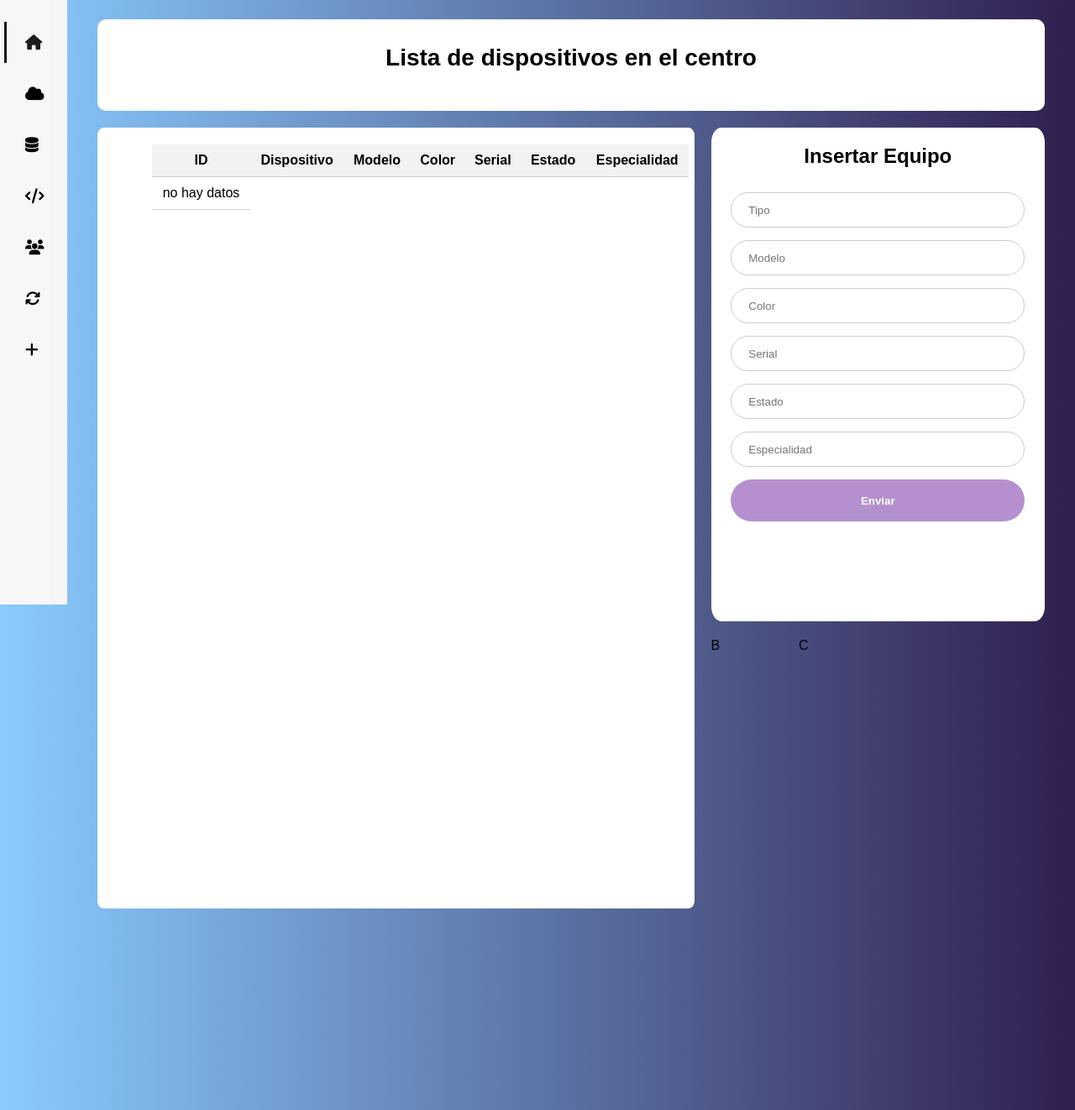
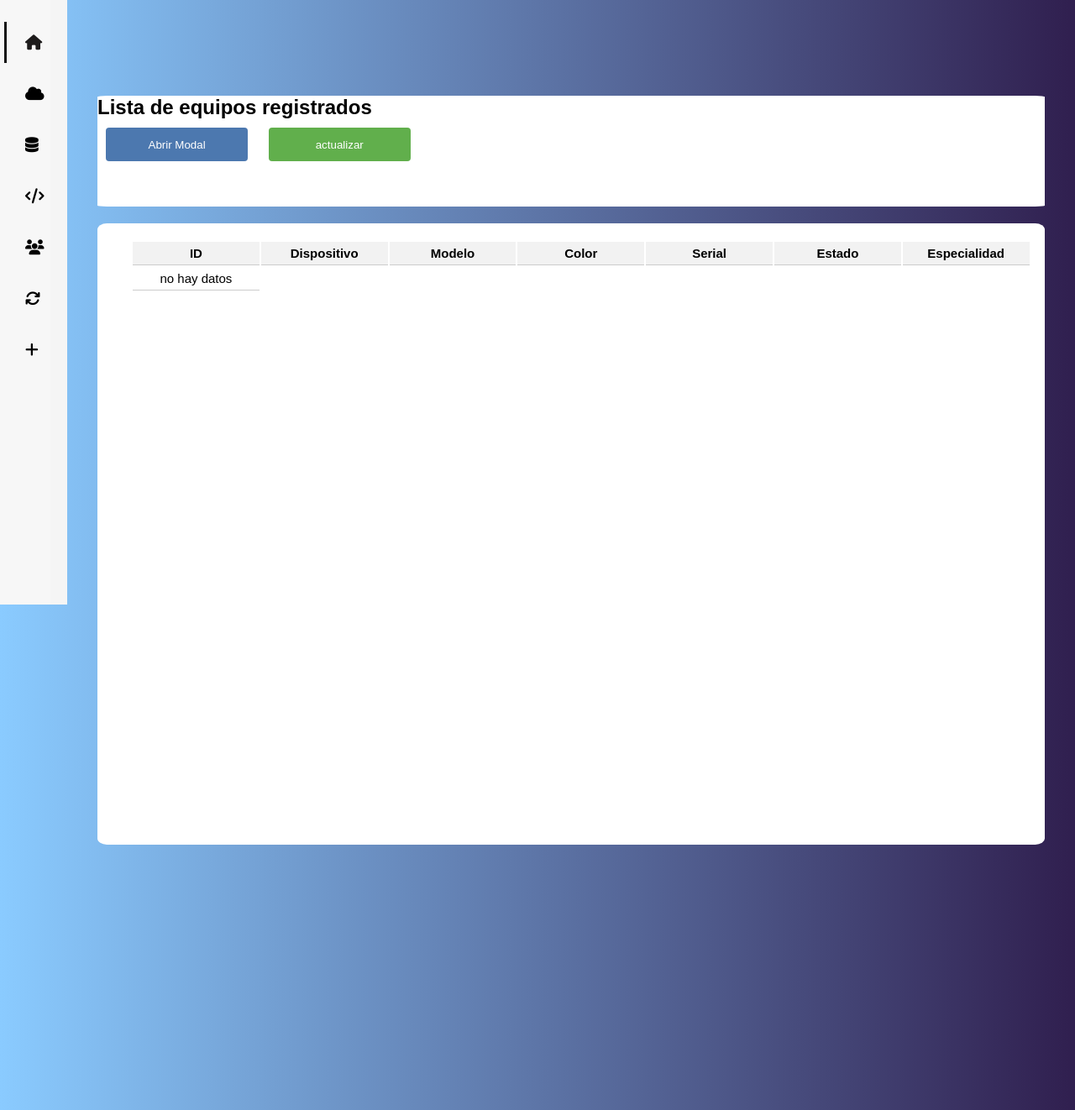
Before and after one commit to Dan2001afk/Proyecto_ICED_con_DJANGO, a Django app: page /Equipo in a window 1280 px wide. Shown: the part 80-1402 px from the top of the page at 84% size. Run offline with Django 4.2, Linux system fonts and the light colour scheme; data that the repository does not hold is empty; some libraries are stand-ins or nearby versions.

Commit message:
actualizacion de crud y diseño en equipos by danighost61

```diff
--- a/Invetario_ICED/AppInventario_ICED/static/css/Equipo.css
+++ b/Invetario_ICED/AppInventario_ICED/static/css/Equipo.css
@@ -109,7 +109,6 @@ header{
   transition: color 300ms;
 }
 
-
 /*acciones ya sea para usar el cursor*/
 .options__menu a:hover{
 
@@ -117,7 +116,6 @@ header{
 }
 
 /*posicionar orden de elementos*/
-
 .options__menu .option{
 
   padding: 20px 0px;
@@ -144,10 +142,7 @@ header{
   cursor: pointer;
 }
 
-
 /*opccion de marcar cualquier icono del menu y dibujar un ceudo elemento*/
-
-
 a.selected{
   color: #1d1b1b;
 }
@@ -165,7 +160,6 @@ a.selected{
 }
 
 /*contenido del diseño*/
-
 main{
   background-color: #d3d3d3;
   margin: auto;
@@ -176,7 +170,6 @@ main{
 
 /*contenedores para el cotenido y el grid*/
 .cont{
-
 
   max-width: 100%;
   height: 1500px;
@@ -197,42 +190,38 @@ main{
 
 
 .contenedor1{
-  margin-top: 2%;
   background-color: rgb(255, 255, 255);
   grid-column: 1/12;
-  grid-row: 1/5;
-  text-align: center;
-  font-size: 18px;
-  border-radius: 10px;
+  grid-row: 4/8;
+  border-radius: 1%;
+
+
 }
 
-.contenedor1 h1{
-  font-size: 28px;
-  text-align: center;
-  margin: 30px;
-}
 
 
 .contenedor2{
   background-color: rgb(255, 255, 255);
-  grid-column: 1/8;
-  grid-row: 5/30;
+  grid-column: 1/12;
+  grid-row: 8/28;
   border-radius: 1%;
   overflow-y: auto;
   overflow-x: hidden;
 }
+
 /*diseño de la tabla*/
 table {
-  width: 90%;
-  border-collapse: collapse;
-  margin: 65px;
+  width: 95%;
+  margin: 40px;
   margin-top: 20px;
 }
 
 table th, table td {
+  width: 13%;
   border-bottom: 1px solid #ccc;
-  padding: 10px;
+  padding: 5px;
   text-align: center;
+  font-size: 15px;
 }
 
 table th {
@@ -240,122 +229,126 @@ table th {
 }
 
 
-.contenedor3 {
-  background-color: rgb(255, 255, 255);
-  grid-column: 8/12;
-  grid-row: 5/21;
-  border-radius: 3%;
-  padding: 20px;
-  display: flex;
-  flex-direction: column;
-  align-items: center;
-  padding: 20px;
-}
-
-.contenedor3 h1{
-  margin-bottom: 11%;
-}
-
-
-#Equ_id{
-  border: 1px solid #ccc;
-  border-radius: 25px;
-  padding: 20px;
-  width: 350px;
-  height: 20px;
-  margin-bottom: 25px;
-  margin-top: -10px;
-}
-
-#Equi_tipo{
-  border: 1px solid #ccc;
-  border-radius: 25px;
-  padding: 20px;
-  width: 350px;
-  height: 20px;
-  margin-bottom: 25px;
-  margin-top: -10px;
+/* Estilos para los botones de la tabla */
+.btnEliminar {
+  width: 100%;
+  background-color: #de3156; /* Color de fondo */
+  color: white; /* Color del texto */
+  padding: 8px 16px; /* Espaciado interno */
+  border: none; /* Sin borde */
+  border-radius: 4px; /* Bordes redondeados */
+  cursor: pointer; /* Cambiar el cursor al pasar por encima */
+  transition: background-color 0.5s ease;
+  margin-top: 4px;
 
 
 }
 
-#Equi_modelo{
-  border: 1px solid #ccc;
-  border-radius: 25px;
-  padding: 20px;
-  width: 350px;
-  height: 20px;
-  margin-bottom: 25px;
-  margin-top: -10px;
+.btnActualizar{
+  width: 15%;
+  height: 40px;
+  background-color: #61af4c; /* Color de fondo */
+  color: white; /* Color del texto */
+  padding: 8px 16px; /* Espaciado interno */
+  border: none; /* Sin borde */
+  border-radius: 4px; /* Bordes redondeados */
+  cursor: pointer; /* Cambiar el cursor al pasar por encima */
+  transition: background-color 0.5s ease;
+  margin: 10px;
 
 
 }
 
-#Equi_color{
-  border: 1px solid #ccc;
-  border-radius: 25px;
-  padding: 20px;
-  width: 350px;
-  height: 20px;
-  margin-bottom: 25px;
-  margin-top: -10px;
-
-}
-
-#Equi_serial{
-  border: 1px solid #ccc;
-  border-radius: 25px;
-  padding: 20px;
-  width: 350px;
-  height: 20px;
-  margin-bottom: 25px;
-  margin-top: -10px;
-
-}
-
-#Equi_estado{
-  border: 1px solid #ccc;
-  border-radius: 25px;
-  padding: 20px;
-  width: 350px;
-  height: 20px;
-  margin-bottom: 25px;
-  margin-top: -10px;
-
-
-}
-
-#equi_especialidad{
-  border: 1px solid #ccc;
-  border-radius: 25px;
-  padding: 20px;
-  width: 350px;
-  height: 20px;
-  margin-bottom: 25px;
-  margin-top: -10px;
-
+.btnInsertar{
+  width: 15%;
+  height: 40px;
+  background-color: #4c78af; /* Color de fondo */
+  color: white; /* Color del texto */
+  padding: 8px 16px; /* Espaciado interno */
+  border: none; /* Sin borde */
+  border-radius: 4px; /* Bordes redondeados */
+  cursor: pointer; /* Cambiar el */
+  transition: background-color 0.5s ease;
+  margin: 10px;
 
 }
 
 
-#Guardar {
-  border: none;
-  background-color: #b491ce;
-  border-radius: 25px;
-  padding: 10px 20px;
-  width: 350px;
-  height: 50px;
-  color: #ffffff;
+
+
+
+
+
+
+
+.btnEliminar:hover {
+  background-color: #e77d26;
+}
+
+.btnActualizar:hover{
+  background-color: #d0f112;
+}
+
+.btnInsertar:hover{
+  background-color: #5338aa;
+}
+
+/* Estilos para el modal 1 y 2 */
+.modal {
+  display: none;
+  position: fixed;
+  z-index: 1;
+  left: 0;
+  top: 0;
+  width: 100%;
+  height: 100%;
+  overflow: auto;
+  background-color: rgba(45, 37, 100, 0.388);
+}
+
+.modal-content {
+  background-color: #fefefe;
+  margin: 10% auto;
+  padding: 20px;
+  border: 1px solid #888;
+  border-radius: 8px;
+  max-width: 500px;
+  height: 600px;
+  box-shadow: 0px 4px 8px rgba(118, 7, 7, 0.1);
+  text-align: center;
+}
+
+.close {
+  color: #aaa;
+  float: right;
+  font-size: 24px;
   font-weight: bold;
+}
+
+.close2 {
+  color: #aaa;
+  float: right;
+  font-size: 24px;
+  font-weight: bold;
+}
+
+.close:hover,
+.close:focus {
+  color: black;
+  text-decoration: none;
   cursor: pointer;
-  margin-top: -10px;
-  transition: background-color 0.3s ease;
 }
 
 
-#guardar:hover {
-  background-color:  #8acbff; /* Cambio de color al pasar el mouse por encima */
+/*estilos del contenido interno de la tabla*/
+
+.modal h2{
+
+  text-align: center;
+  margin: 20px;
+
 }
+
 
 
 
--- /dev/null
+++ b/Invetario_ICED/AppInventario_ICED/static/js/script3.js
@@ -0,0 +1,16 @@
+alert("holaa")
+
+    // Obtén una referencia al botón y al modal
+    var openModalBtn = document.getElementById("openModalBtn");
+    var modal = document.getElementById("myModal2");
+
+    // Agrega un evento de escucha al botón para abrir el modal
+    openModalBtn.addEventListener("click", function() {
+        modal.style.display = "block"; // Muestra el modal
+    });
+
+    // Busca el botón de cierre en el modal y agrega un evento de escucha para cerrar el modal
+    var closeBtn = modal.querySelector(".close2");
+    closeBtn.addEventListener("click", function() {
+        modal.style.display = "none"; // Cierra el modal
+    });
--- a/Invetario_ICED/AppInventario_ICED/templates/Equipos.html
+++ b/Invetario_ICED/AppInventario_ICED/templates/Equipos.html
@@ -11,7 +11,7 @@
     <script src="{% static 'js/InsertarEquipos.js' %}"></script>
     <script src="{% static 'js/ActualizarEquipos.js' %}"></script>
     <script src="{% static 'js/ListarEquipos.js' %}"></script>
-    <script src="{% static 'js/script.js' %}"></script>
+    <script src="https://code.jquery.com/jquery-3.6.0.min.js"></script>
     <script src="https://kit.fontawesome.com/3d7a846b01.js" crossorigin="anonymous"></script>
 
 </head>
@@ -84,7 +84,9 @@
     <section class="cont">
 
         <div class="contenedor1">
-            <h1>Lista de dispositivos en el centro</h1>
+            <h1>Lista de equipos registrados</h1>
+            <button id="openModalBtn" class="btnInsertar">Abrir Modal</button>
+            <button class="btnActualizar">actualizar</button>
         </div>
 
         <div class="contenedor2">
@@ -112,38 +114,109 @@
             </div>
         </div>
 
-        <div class="contenedor3">
-            <h1>Insertar Equipo</h1>
-                <form method=""  id="FormEquipos" >
-                    {% csrf_token %}
 
-                    <input type="text" name="Equi_tipo" id="Equi_tipo" placeholder="Tipo" required><br>
+        <!--modal2-->
+        <div id="myModal2" class="modal">
+            <div class="modal-content">
+                <span class="close2">&times;</span>
+                <h2>Insertar Registro</h2>
+                <form id="insertForm">
 
 
-                    <input type="text" name="Equi_modelo" id="Equi_modelo" placeholder="Modelo" required><br>
+
+                    <div class="mb-3">
+                        <select class="form-control" name="tipo_de_equipo" id="equi_tipo">
+                            <option value="" selected>Tipo</option>
+                            <option value="portatil">Portatil</option>
+                            <option value="video_beam">Video Beam</option>
+                            <option value="cable_hdmi">Cable HDMI</option>
+                        </select>
 
 
-                    <input type="text" name="Equi_color" id="Equi_color" placeholder="Color" required><br>
+                    </div>
 
+                    <div class="mb-3">
+                        <select class="form-control" name ="modelo de equipo" id="equi_modelo">
+                            <option value="" selected>Modelo</option>
+                            <option value="Hewelt Packard">Hewelt Packard</option>
+                            <option value="Lenovo">Lenovo</option>
+                            <option value="HP">HP</option>
+                        </select>
+                    </div>
 
-                    <input type="text" name="Equi_serial" id="Equi_serial" placeholder="Serial" required><br>
+                    <div class="mb-3">
+                        <select class="form-control" name="color de equipo" id="equi_color">
+                            <option value="" selected>Color</option>
+                            <option value="Gris">Gris</option>
+                            <option value="Negro">Negro</option>
 
+                        </select>
 
-                    <input type="text" name="Equi_estado" id="Equi_estado" placeholder="Estado" required><br>
+                    </div>
+                    <div class="mb-3">
+                        <input type="text" class="form-control" id="equi_serial" name="serial de equipo" placeholder="Serial">
+                    </div>
+                    <div class="mb-3">
+                        <select class="form-control" name="Estado del equipo" id="equi_estado">
+                            <option value="" selected>Estado</option>
+                            <option value="Activo">Activo</option>
+                            <option value="Inactivo">Inactivo</option>
+                        </select>
+                    </div>
+                    <div class="mb-3">
+                        <select class="form-control" name="Especialidad del equipo" id="equi_especialidad">
+                            <option value="" selected>Especialidad</option>
+                            <option value="ADSO">ADSO</option>
+                            <option value="ADSI">ADSI</option>
+                            <option value="CISCO 8.1">CISCO 8.1</option>
+                            <option value="TAURUS">TAURUS</option>
+                        </select>
 
+                    </div>
+                    <div class="mb-3">
+                        <button type="button" id="Agregar" class=" btn btn-primary w-100 fs-5 mb-3">Insertar Equipo</button>
+                    </div>
+                </form>
+            </div>
+        </div>
+        <!---->
 
-                    <input type="text" name="equi_especialidad" id="equi_especialidad"  placeholder="Especialidad"><br>
+        <!--modal1-->
+        <div id="myModal" class="modal">
+            <div class="modal-content">
+                <span class="close">&times;</span>
+                <h2>Actualizar Registro</h2>
+                <form id="updateForm">
+                    <!-- Campos para actualizar los datos -->
+                    <div class="mb-3">
+                        <input type="text" class="form-control" id="equi_id_actualizar" name="equi_id_actualizar" placeholder="ID del Equipo">
+                    </div>
+                    <div class="mb-3">
+                        <input type="text" class="form-control" id="equi_tipo_actualizar" name="equi_tipo_actualizar" placeholder="Tipo">
+                    </div>
+                    <div class="mb-3">
+                        <input type="text" class="form-control" id="equi_modelo_actualizar" name="equi_modelo_actualizar" placeholder="Modelo">
+                    </div>
+                    <div class="mb-3">
+                        <input type="text" class="form-control" id="equi_color_actualizar" name="equi_color_actualizar" placeholder="Color">
+                    </div>
+                    <div class="mb-3">
+                        <input type="text" class="form-control" id="equi_serial_actualizar" name="equi_serial_actualizar" placeholder="Serial">
+                    </div>
+                    <div class="mb-3">
+                        <input type="text" class="form-control" id="equi_estado_actualizar" name="equi_estado_actualizar" placeholder="Estado">
+                    </div>
+                    <div class="mb-3">
+                        <input type="text" class="form-control" id="equi_especialidad_actualizar" name="equi_especialidad_actualizar" placeholder="Especialidad">
+                    </div>
+                    <div class="mb-3">
+                        <button type="button" id="ActualizarEquipo" class="btn btn-primary w-100 fs-5 mb-3">Actualizar Equipo</button>
+                    </div>
+                </form>
+            </div>
+        </div>
+        <!-- ... -->
 
-
-                    <button type="submit" value="Guardar" id="Guardar">Enviar</button>
-                </form>
-
-
-        </div>
-
-
-        <div class="contenedor4">B</div>
-        <div class="contenedor5">C</div>
 
 
     </section>
@@ -152,6 +225,8 @@
 
 
     <script src="static/js/script.js"></script>
+    <script src="static/js/script3.js"></script>
+
 
 
 
```
